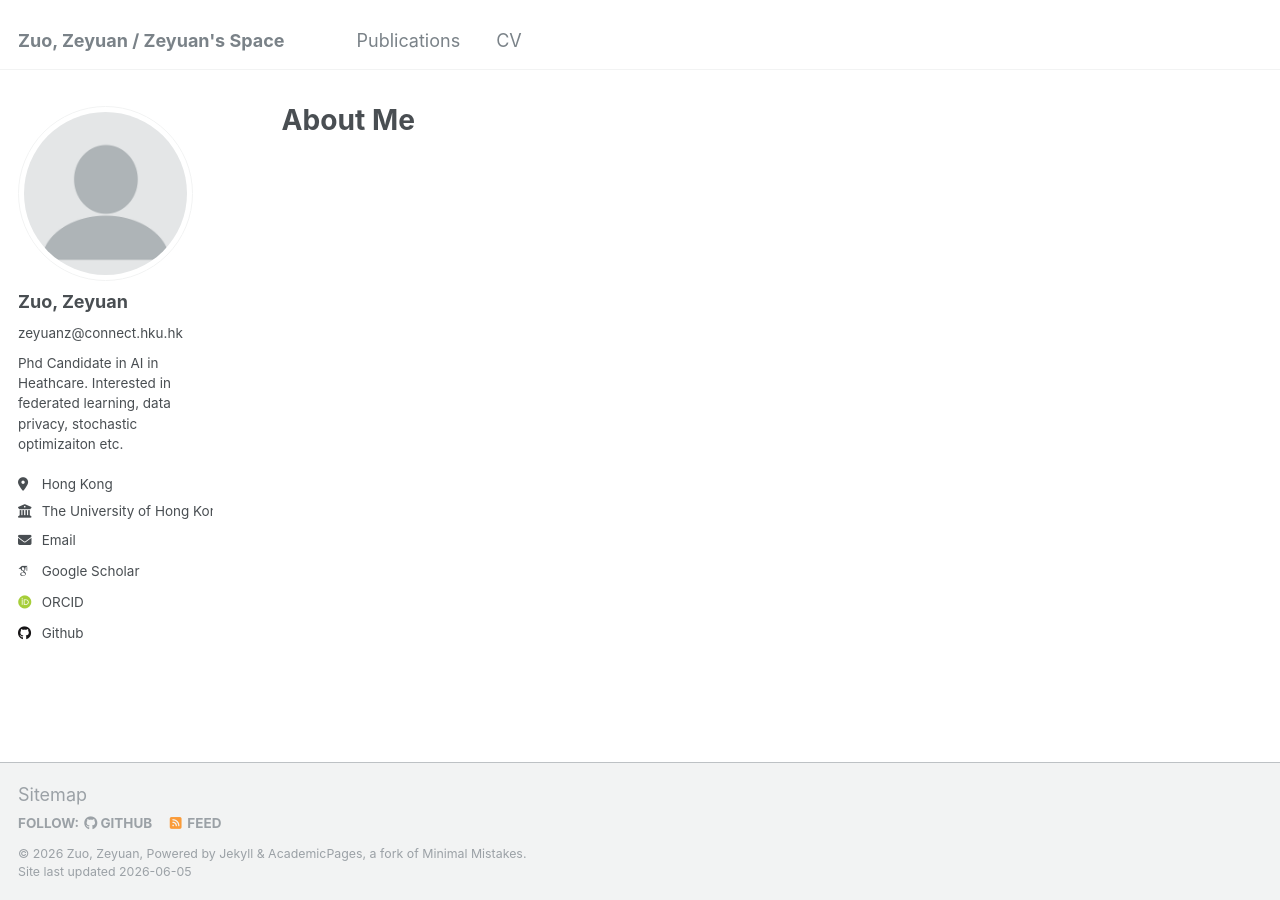
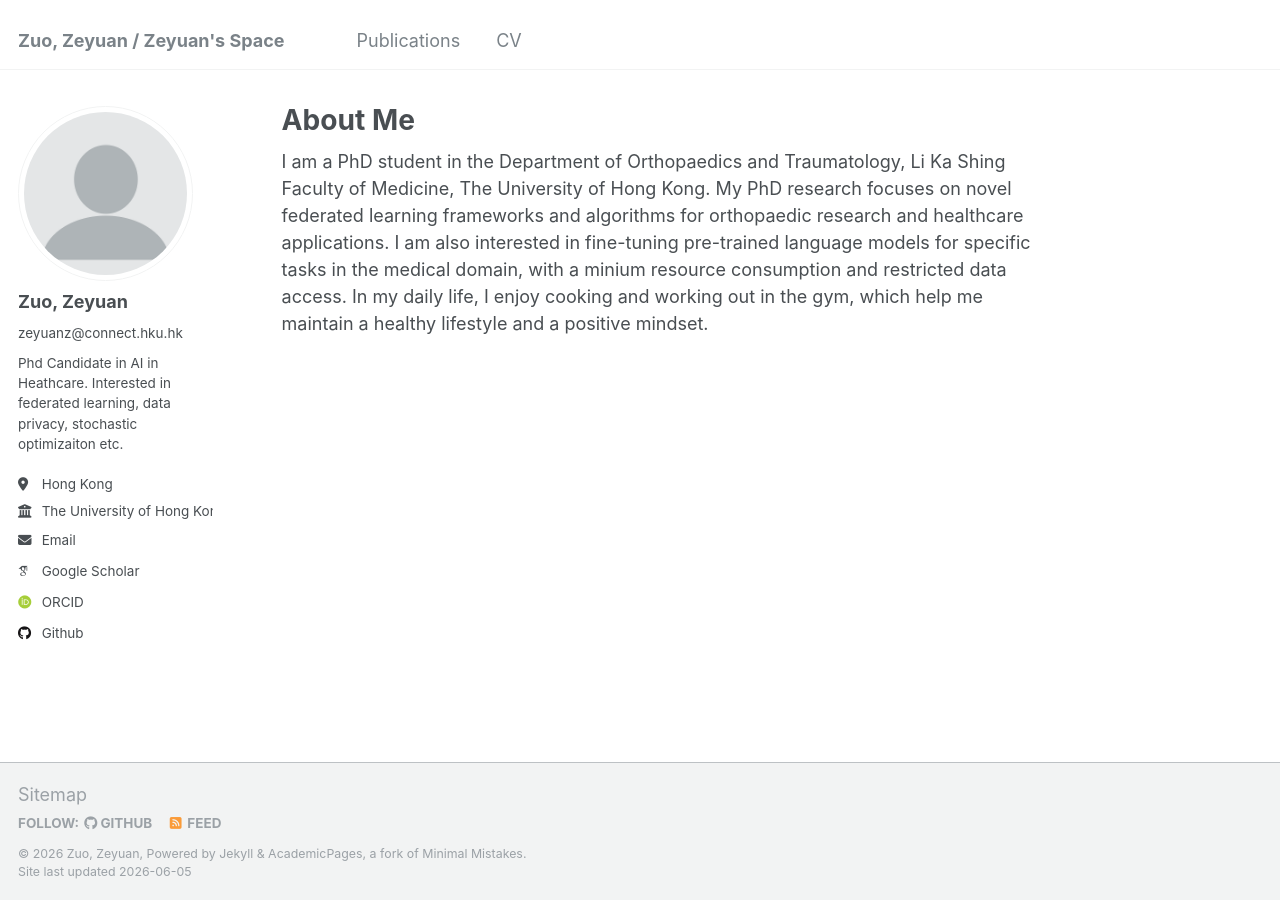
Before and after one commit to zeyuanz/zeyuanz.github.io, a Jekyll site: the page built from _pages/about.md, in a window 1280 px wide. Built offline with Jekyll 4.4.1, drawn with Linux system fonts in a browser that asks for light colours; some web fonts are replaced.

Commit message:
add about me, remove blank line in publications.html

```diff
--- a/_pages/about.md
+++ b/_pages/about.md
@@ -6,3 +6,6 @@ redirect_from:
   - /about/
   - /about.html
 ---
+{% include base_path %}
+
+I am a PhD student in the Department of Orthopaedics and Traumatology, Li Ka Shing Faculty of Medicine, The University of Hong Kong. My PhD research focuses on novel federated learning frameworks and algorithms for orthopaedic research and healthcare applications. I am also interested in fine-tuning pre-trained language models for specific tasks in the medical domain, with a minium resource consumption and restricted data access. In my daily life, I enjoy cooking and working out in the gym, which help me maintain a healthy lifestyle and a positive mindset.
--- a/_pages/publications.html
+++ b/_pages/publications.html
@@ -5,7 +5,6 @@ permalink: /publications/
 author_profile: true
 ---
 <b>Zuo, Z.</b>, Zeng, Y., Cheung, J. P. Y., Li, B., & Zhang, T. (2026). FedALL: Minimizing Variance of Partial Participation in Federated Learning. IEEE Internet of Things Journal. <a href="https://ieeexplore.ieee.org/document/11541063">Paper</a><br /><br />
-
 
 <b>Zuo, Z.</b>, Su, N., Li, B., & Zhang, T. (2024, November). Pack: Towards Communication-Efficient Homomorphic Encryption in Federated Learning. In Proceedings of the 2024 ACM Symposium on Cloud Computing (pp. 470-486). <a href="https://dl.acm.org/doi/abs/10.1145/3698038.3698557">Paper</a><br /><br />
 
```
